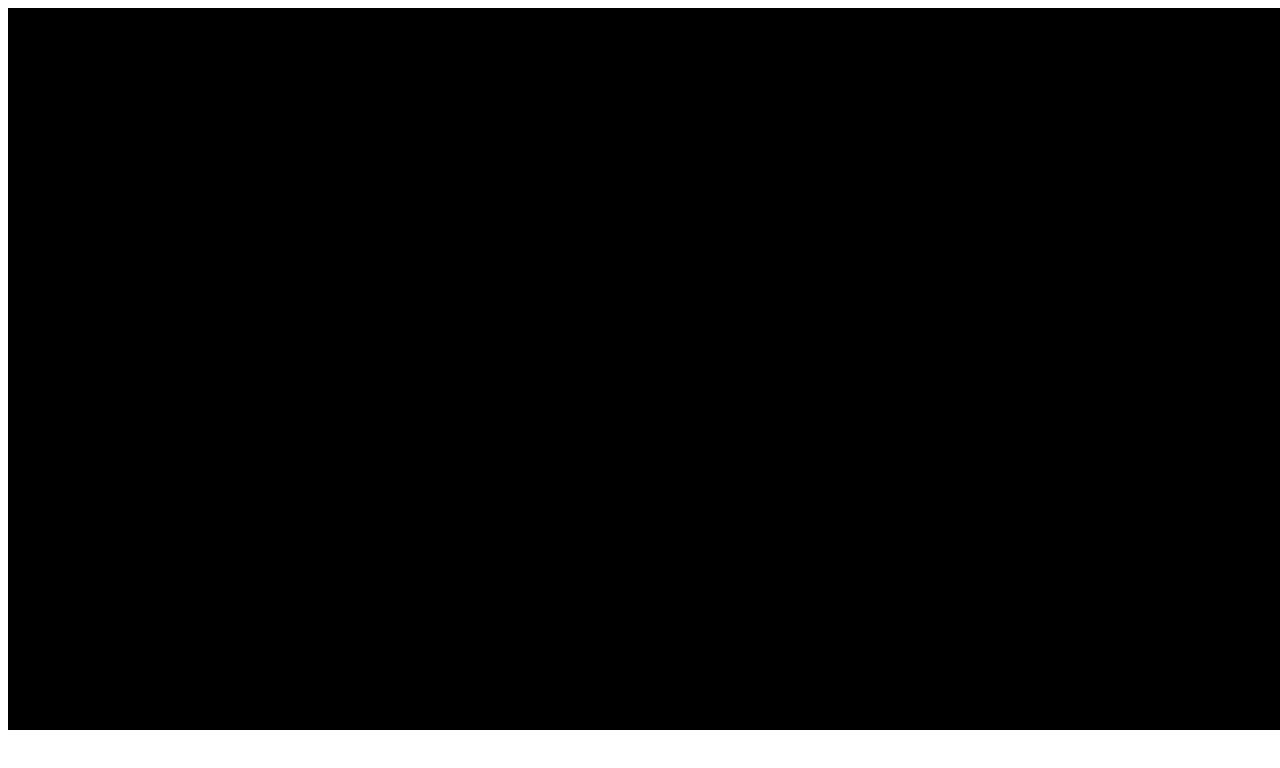
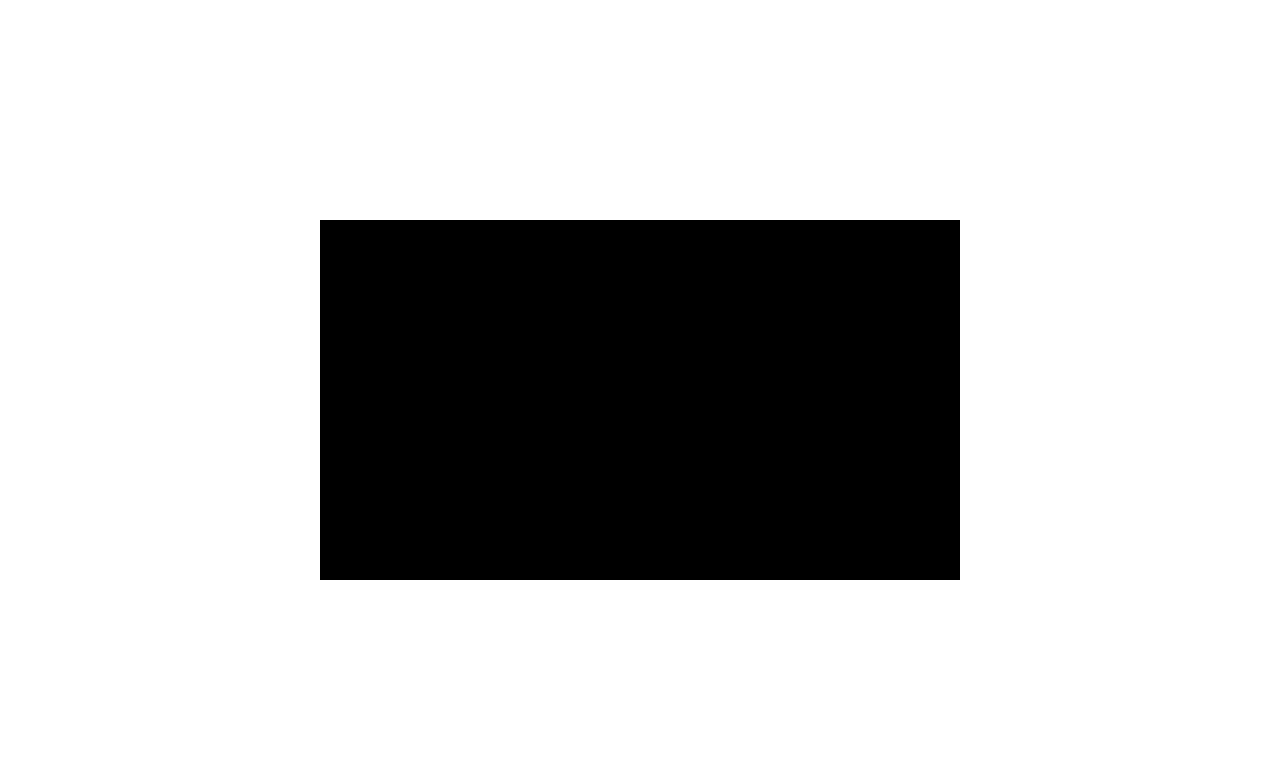
Before and after one commit to derekmiranda/canvas-video-stuff, a website built with webpack: page public/index.html in a window 1280 px wide. Built offline with nearby package versions, Linux system fonts and the light colour scheme.

Commit message:
Smaller canvas, centered

```diff
--- a/public/index.html
+++ b/public/index.html
@@ -7,7 +7,12 @@
 	<meta http-equiv="X-UA-Compatible" content="ie=edge">
 	<style>
 		#canvas {
-			border: 1px solid;
+			position: absolute;
+			top:0;
+			bottom: 0;
+			left: 0;
+			right: 0;
+			margin:auto;
 		}
 	</style>
 	<title>Video in Canvas</title>
@@ -16,7 +21,7 @@
 
 <body>
 	<video id="video" style="display: none;"></video>
-	<canvas id="canvas" width="1280" height="720"></canvas>
+	<canvas id="canvas" width="640" height="360"></canvas>
 </body>
 
 
```
